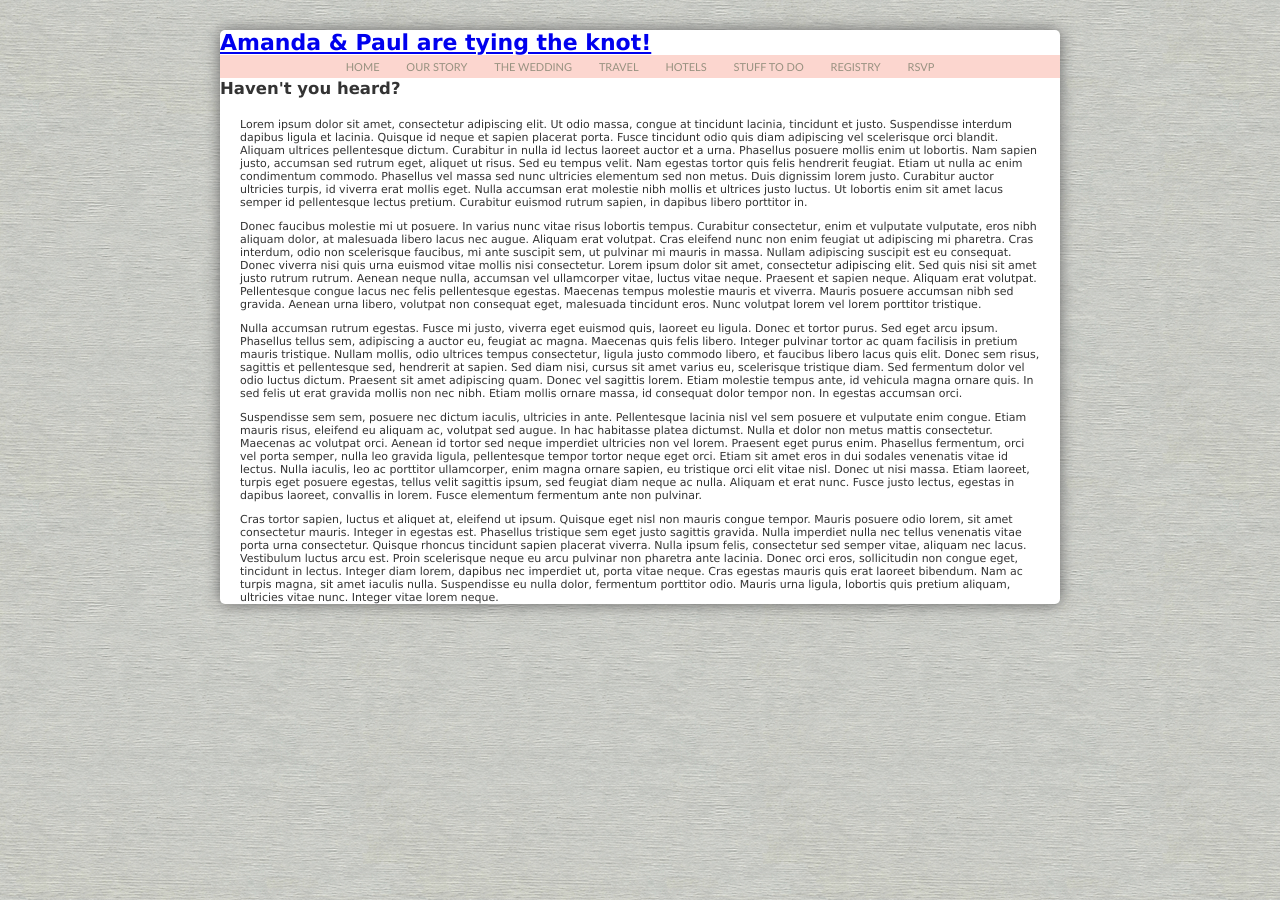
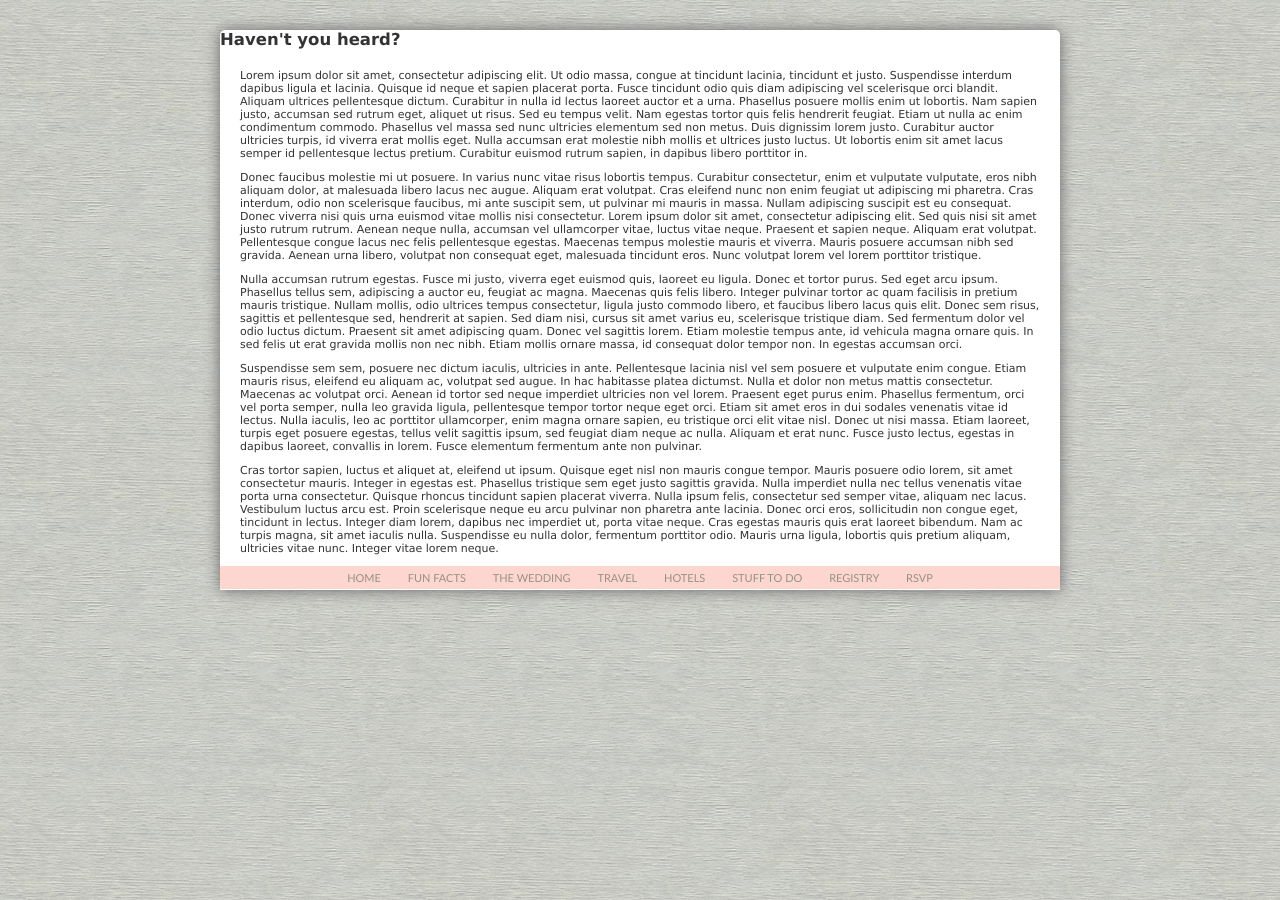
Before and after one commit to zpao/zarzpao.com, a Jekyll site: the page built from index.html, in a window 1280 px wide. Built offline with Jekyll 4.4.1, drawn with Linux system fonts in a browser that asks for light colours.

Commit message:
seriously, wtf happened. i am not good with computer

```diff
--- a/_layouts/default.html
+++ b/_layouts/default.html
@@ -10,15 +10,13 @@
 <body>
   <div id="container">
     <div id="container-inner">
-      <header id="zarzpao-header">
-        <hgroup>
-        <h1><a href="/"><span>Amanda &amp; Paul are tying the knot!</span></a></h1>
-        </hgroup>
-      </header>
+      <section id="pagecontent">
+        {{content}}
+      </section>
 
       <nav>
         <a href="index.html">Home</a>
-        <a href="story.html">Our Story</a>
+        <a href="funfacts.html">Fun Facts</a>
         <a href="wedding.html">The Wedding</a>
         <a href="travel.html">Travel</a>
         <a href="hotels.html">Hotels</a>
@@ -26,10 +24,6 @@
         <a href="registry.html">Registry</a>
         <a href="rsvp.html">RSVP</a>
       </nav>
-
-      <section id="pagecontent">
-        {{content}}
-      </section>
 
       <footer>
       </footer>
```
Also changed, not shown: story.html (deleted, +0 -22 lines).
